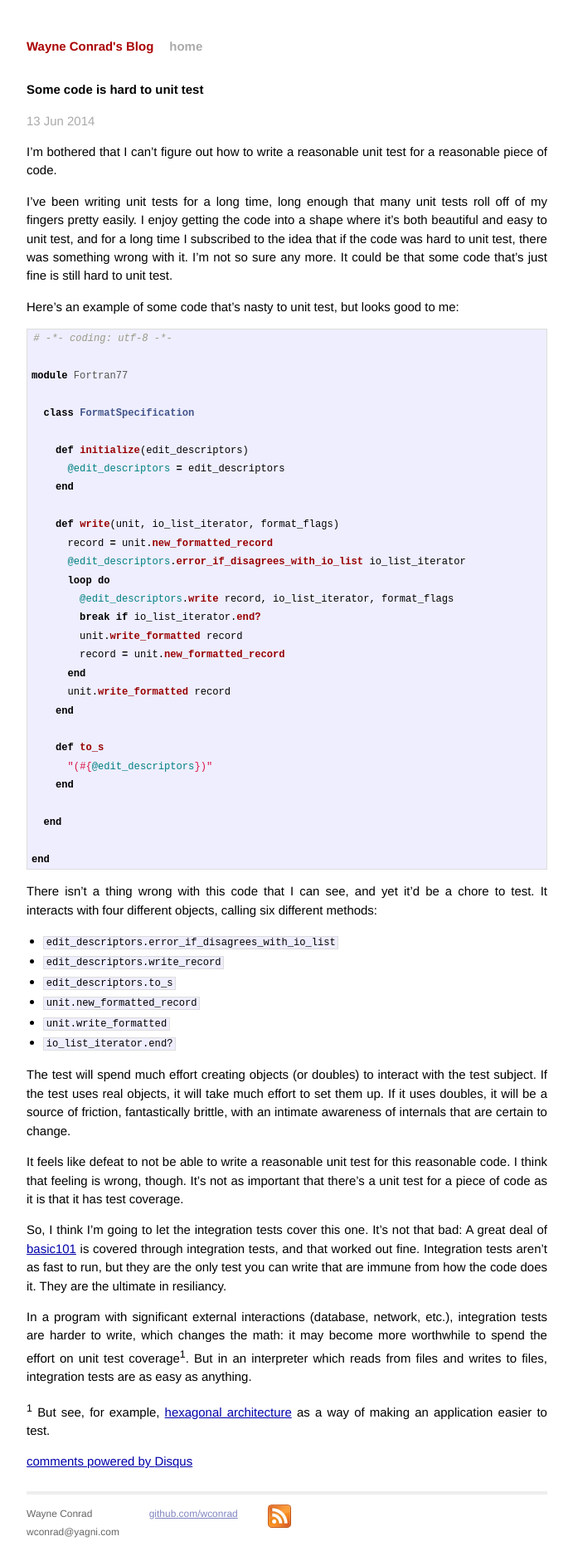
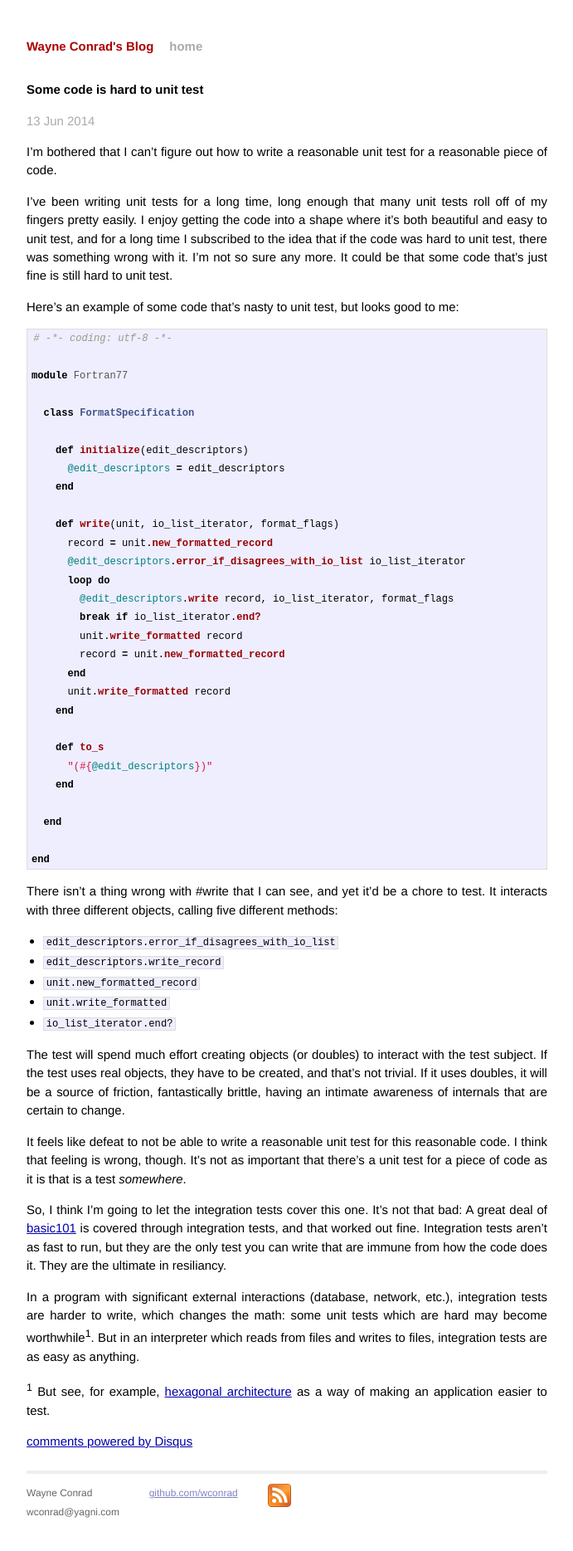
Before and after one commit to wconrad/wconrad.github.io, a Jekyll site: the page built from _posts/2014-06-13-hard-to-unit-test.markdown, in a window 1280 px wide. Shown: the whole page at 83% size, without its empty margins (294-985 px from the left). Built offline with Jekyll 4.4.1, drawn with Linux system fonts in a browser that asks for light colours; Markdown is read by kramdown in place of the engine named in the settings; comment, search, counter and statistics services are not loaded; after the commit the page ends 1845 px from its top, so only the background shows below that.

Commit message:
small changes

```diff
--- a/_posts/2014-06-13-hard-to-unit-test.markdown
+++ b/_posts/2014-06-13-hard-to-unit-test.markdown
@@ -51,27 +51,26 @@ module Fortran77
 end
 {% endhighlight %}
 
-There isn't a thing wrong with this code that I can see, and yet it'd
-be a chore to test.  It interacts with four different objects, calling
-six different methods:
+There isn't a thing wrong with #write that I can see, and yet it'd be
+a chore to test.  It interacts with three different objects, calling
+five different methods:
 
 * `edit_descriptors.error_if_disagrees_with_io_list`
 * `edit_descriptors.write_record`
-* `edit_descriptors.to_s`
 * `unit.new_formatted_record`
 * `unit.write_formatted`
 * `io_list_iterator.end?`
 
 The test will spend much effort creating objects (or doubles) to
-interact with the test subject.  If the test uses real objects, it
-will take much effort to set them up.  If it uses doubles, it will be
-a source of friction, fantastically brittle, with an intimate
-awareness of internals that are certain to change.
+interact with the test subject.  If the test uses real objects, they
+have to be created, and that's not trivial.  If it uses doubles, it
+will be a source of friction, fantastically brittle, having an
+intimate awareness of internals that are certain to change.
 
 It feels like defeat to not be able to write a reasonable unit test
 for this reasonable code.  I think that feeling is wrong, though.
 It's not as important that there's a unit test for a piece of code as
-it is that it has test coverage.
+it is that is a test _somewhere_.
 
 So, I think I'm going to let the integration tests cover this one.
 It's not that bad: A great deal of [basic101][1] is covered through
@@ -82,9 +81,9 @@ resiliancy.
 
 In a program with significant external interactions (database,
 network, etc.), integration tests are harder to write, which changes
-the math: it may become more worthwhile to spend the effort on unit
-test coverage<sup>1</sup>.  But in an interpreter which reads from
-files and writes to files, integration tests are as easy as anything.
+the math: some unit tests which are hard may become
+worthwhile<sup>1</sup>.  But in an interpreter which reads from files
+and writes to files, integration tests are as easy as anything.
 
 <sup>1</sup> But see, for example, [hexagonal architecture][2] as a
 way of making an application easier to test.
```
